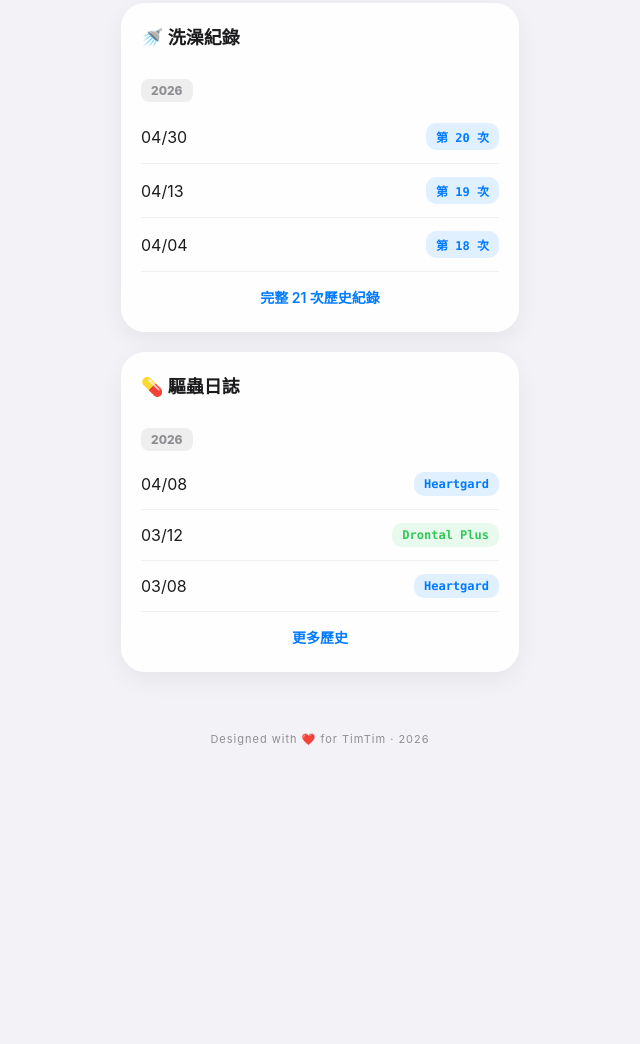
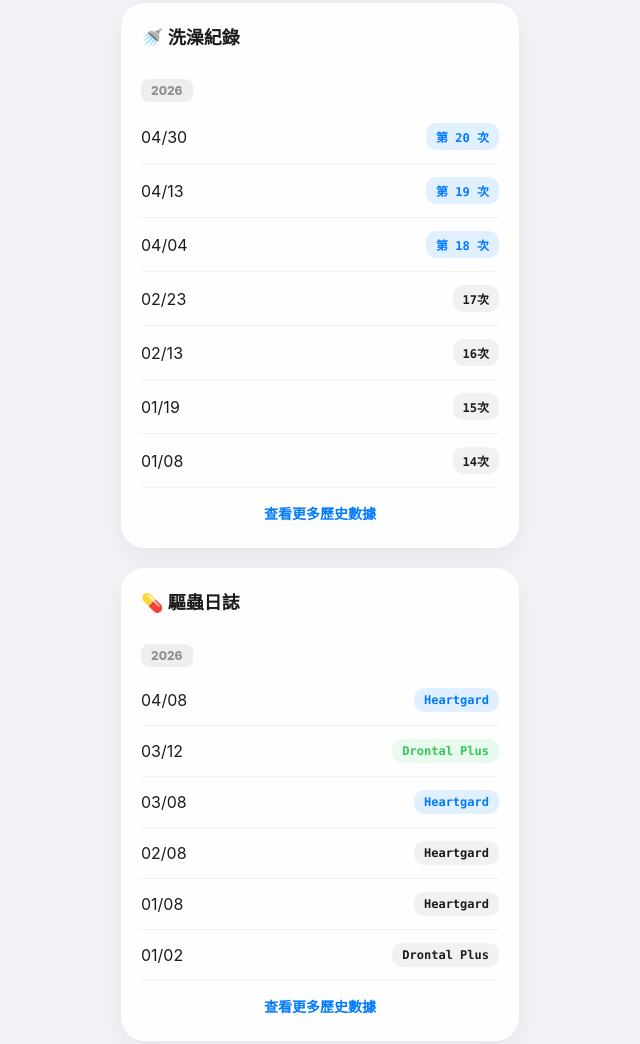
Before and after one commit to yys026/timtim-record, a plain HTML site: page index.html in a window 1280 px wide. Shown: the part 1740-2784 px from the top of the page, without its empty margins (320-960 px from the left). Before the commit the page ends 2546 px from the top, so only its background shows below. Drawn offline with Linux system fonts and the light colour scheme.

Commit message:
Update index.html

```diff
--- a/index.html
+++ b/index.html
@@ -303,13 +303,12 @@
         <div class="list-row"><span>04/30</span><span class="badge badge-blue">第 20 次</span></div>
         <div class="list-row"><span>04/13</span><span class="badge badge-blue">第 19 次</span></div>
         <div class="list-row"><span>04/04</span><span class="badge badge-blue">第 18 次</span></div>
+        <div class="list-row"><span>02/23</span><span class="badge badge-date">17次</span></div>
+        <div class="list-row"><span>02/13</span><span class="badge badge-date">16次</span></div>
+        <div class="list-row"><span>01/19</span><span class="badge badge-date">15次</span></div>
+        <div class="list-row"><span>01/08</span><span class="badge badge-date">14次</span></div>
         <details>
-            <summary>完整 21 次歷史紀錄</summary>
-            <div class="year-header">2026</div>
-            <div class="list-row"><span>02/23</span><span class="badge badge-date">17次</span></div>
-            <div class="list-row"><span>02/13</span><span class="badge badge-date">16次</span></div>
-            <div class="list-row"><span>01/19</span><span class="badge badge-date">15次</span></div>
-            <div class="list-row"><span>01/08</span><span class="badge badge-date">14次</span></div>
+            <summary>查看更多歷史數據</summary>
             <div class="year-header">2025</div>
             <div class="list-row"><span>12/25</span><span class="badge badge-date">13次</span></div>
             <div class="list-row"><span>11/24</span><span class="badge badge-date">12次</span></div>
@@ -334,12 +333,11 @@
         <div class="list-row"><span>04/08</span><span class="badge badge-blue">Heartgard</span></div>
         <div class="list-row"><span>03/12</span><span class="badge badge-green">Drontal Plus</span></div>
         <div class="list-row"><span>03/08</span><span class="badge badge-blue">Heartgard</span></div>
+        <div class="list-row"><span>02/08</span><span class="badge badge-date">Heartgard</span></div>
+        <div class="list-row"><span>01/08</span><span class="badge badge-date">Heartgard</span></div>
+        <div class="list-row"><span>01/02</span><span class="badge badge-date">Drontal Plus</span></div>
         <details>
-            <summary>更多歷史</summary>
-            <div class="year-header">2026</div>
-            <div class="list-row"><span>02/08</span><span class="badge badge-date">Heartgard</span></div>
-            <div class="list-row"><span>01/08</span><span class="badge badge-date">Heartgard</span></div>
-            <div class="list-row"><span>01/02</span><span class="badge badge-date">Drontal Plus</span></div>
+            <summary>查看更多歷史數據</summary>
             <div class="year-header">2025</div>
             <div class="list-row"><span>12/08</span><span class="badge badge-date">Heartgard</span></div>
             <div class="list-row"><span>11/08</span><span class="badge badge-date">Heartgard</span></div>
```
